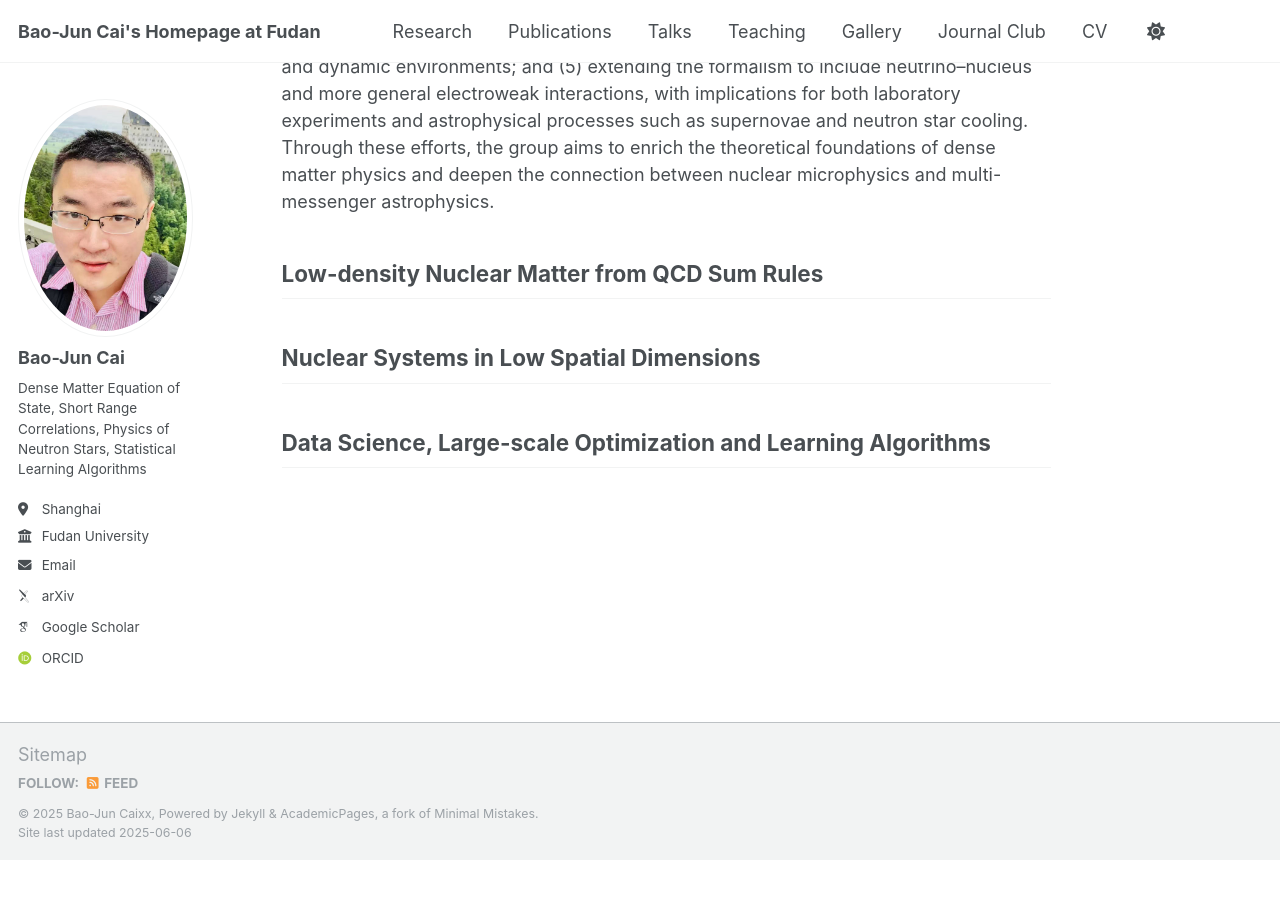
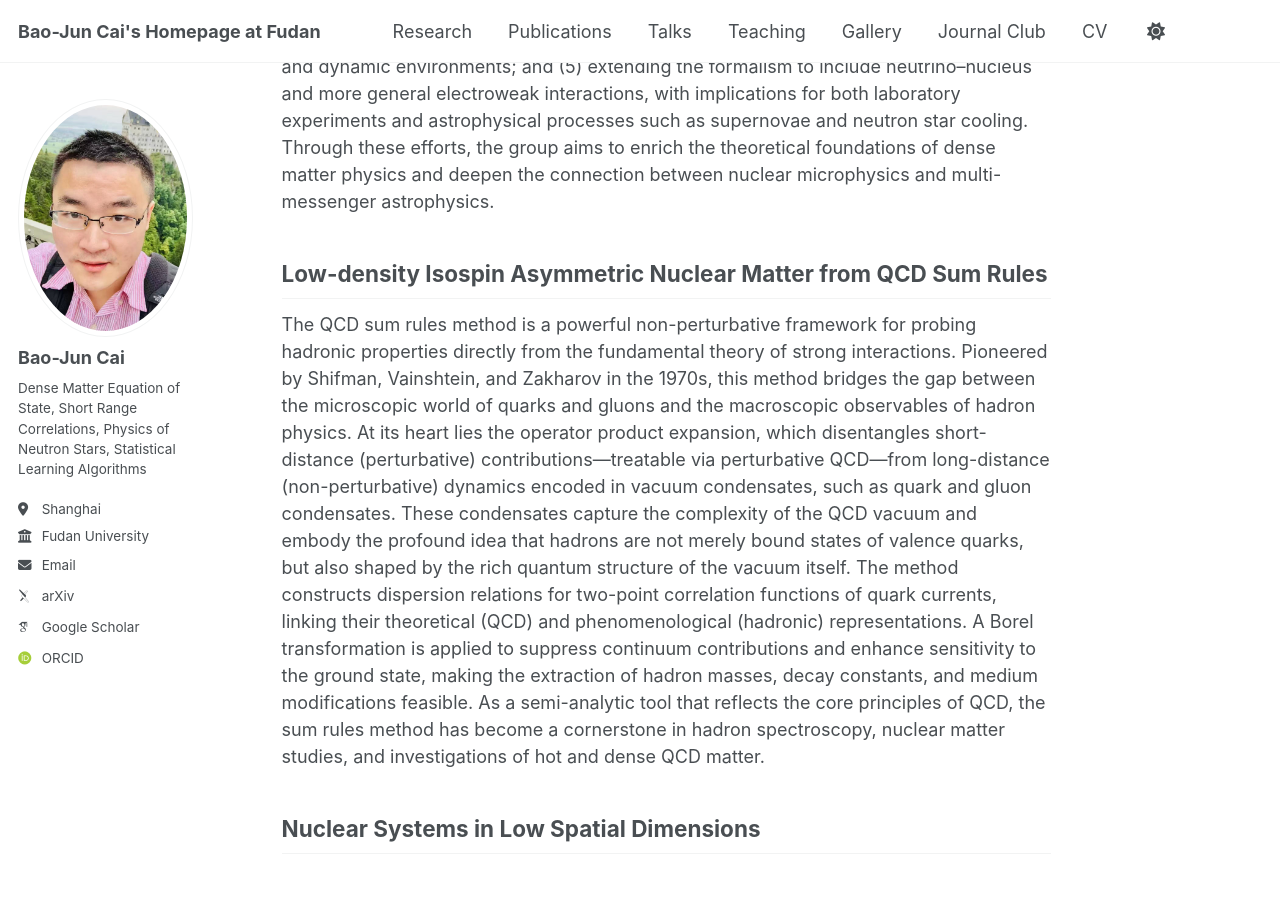
Before and after one commit to bjcai-phys/bjcai-phys.github.io, a Jekyll site: the page built from _pages/research.md, in a window 1280 px wide and 900 px high, scrolled down 4888 px. Built offline with Jekyll 4.4.1, drawn with Linux system fonts in a browser that asks for light colours; some web fonts are replaced; before the commit the page ends 5748 px from its top, so only the background shows below that.

Commit message:
Update research.md

```diff
--- a/_pages/research.md
+++ b/_pages/research.md
@@ -43,7 +43,11 @@ Building on the powerful framework of Quantum Hadrodynamics, Professor Cai’s g
 
 
 
-## Low-density Nuclear Matter from QCD Sum Rules
+## Low-density Isospin Asymmetric Nuclear Matter from QCD Sum Rules
+
+The QCD sum rules method is a powerful non-perturbative framework for probing hadronic properties directly from the fundamental theory of strong interactions. Pioneered by Shifman, Vainshtein, and Zakharov in the 1970s, this method bridges the gap between the microscopic world of quarks and gluons and the macroscopic observables of hadron physics. At its heart lies the operator product expansion, which disentangles short-distance (perturbative) contributions—treatable via perturbative QCD—from long-distance (non-perturbative) dynamics encoded in vacuum condensates, such as quark and gluon condensates. These condensates capture the complexity of the QCD vacuum and embody the profound idea that hadrons are not merely bound states of valence quarks, but also shaped by the rich quantum structure of the vacuum itself. The method constructs dispersion relations for two-point correlation functions of quark currents, linking their theoretical (QCD) and phenomenological (hadronic) representations. A Borel transformation is applied to suppress continuum contributions and enhance sensitivity to the ground state, making the extraction of hadron masses, decay constants, and medium modifications feasible. As a semi-analytic tool that reflects the core principles of QCD, the sum rules method has become a cornerstone in hadron spectroscopy, nuclear matter studies, and investigations of hot and dense QCD matter.
+
+
 
 ## Nuclear Systems in Low Spatial Dimensions
 
```
